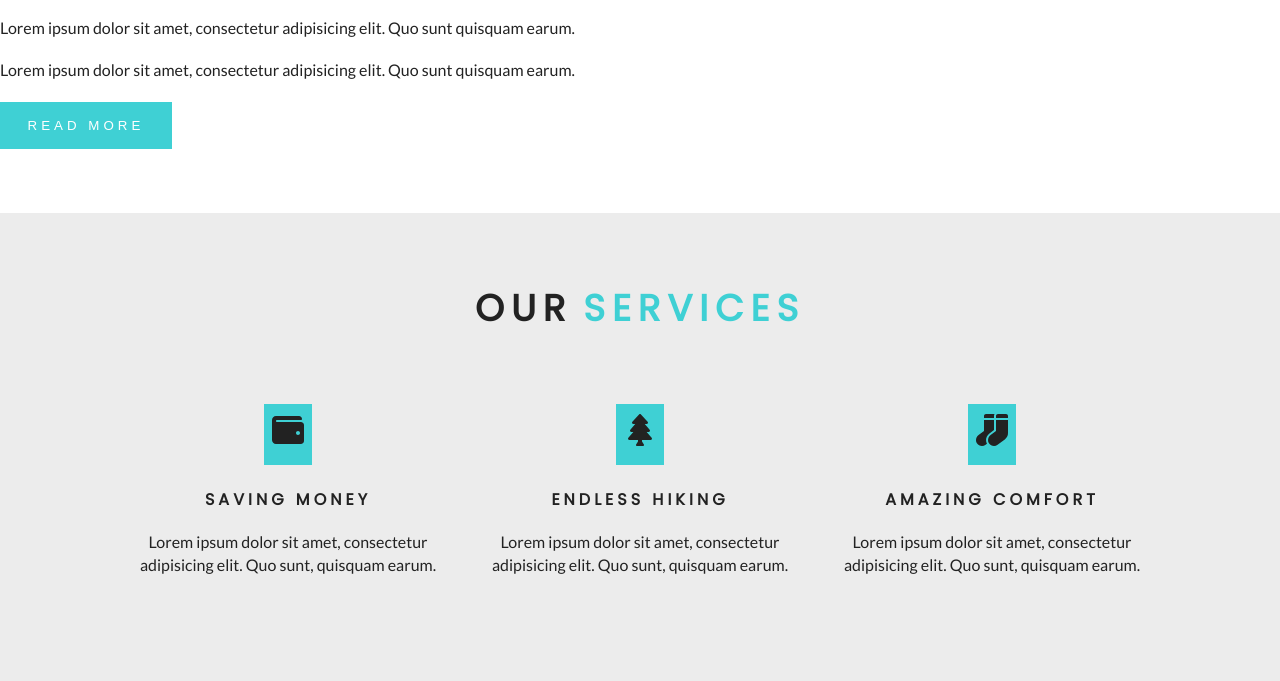
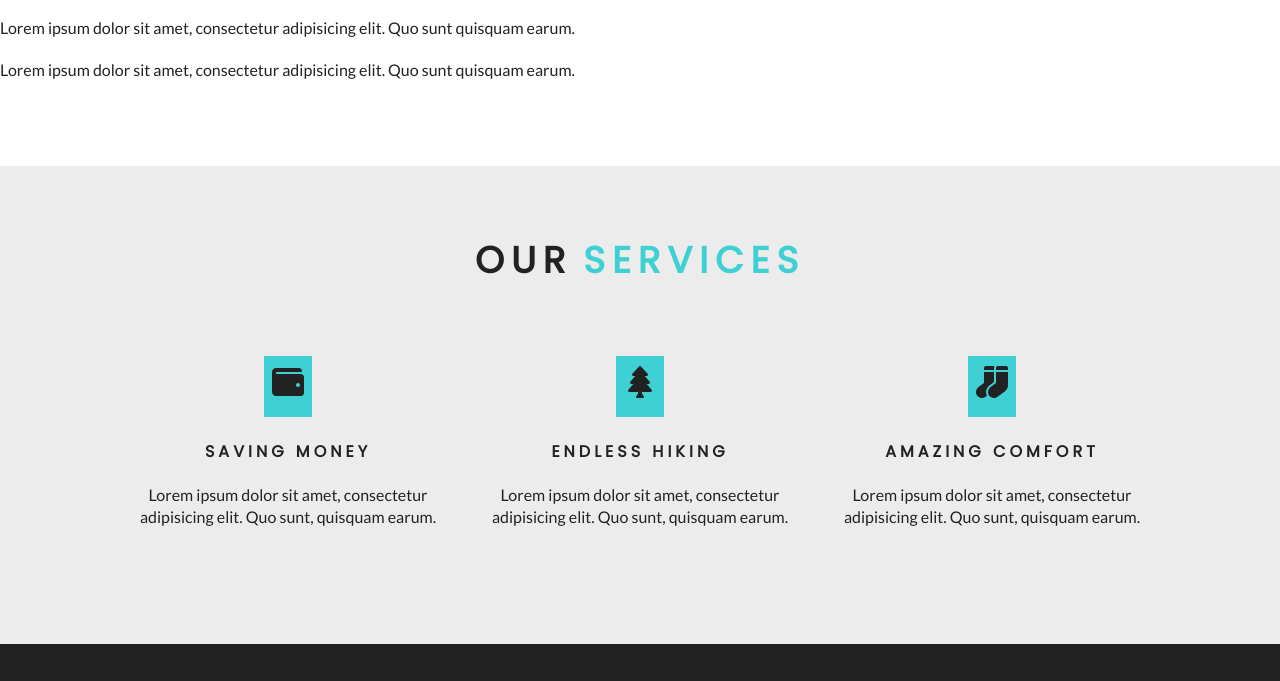
Before and after one commit to alquinex/newgatsby-project-backroads, a Gatsby site: page / in a window 1280 px wide. Shown: the part 1759-2440 px from the top of the page. Built offline with nearby package versions, Linux system fonts and the light colour scheme; Gatsby itself is replaced by a stand-in of ours.

Commit message:
button reoved

```diff
--- a/src/components/Home/About.js
+++ b/src/components/Home/About.js
@@ -23,9 +23,6 @@ function About() {
             Lorem ipsum dolor sit amet, consectetur adipisicing elit. Quo sunt
             quisquam earum.
           </p>
-          <button type="button" className="btn-primary">
-            read more
-          </button>
         </article>
       </div>
     </section>
```
